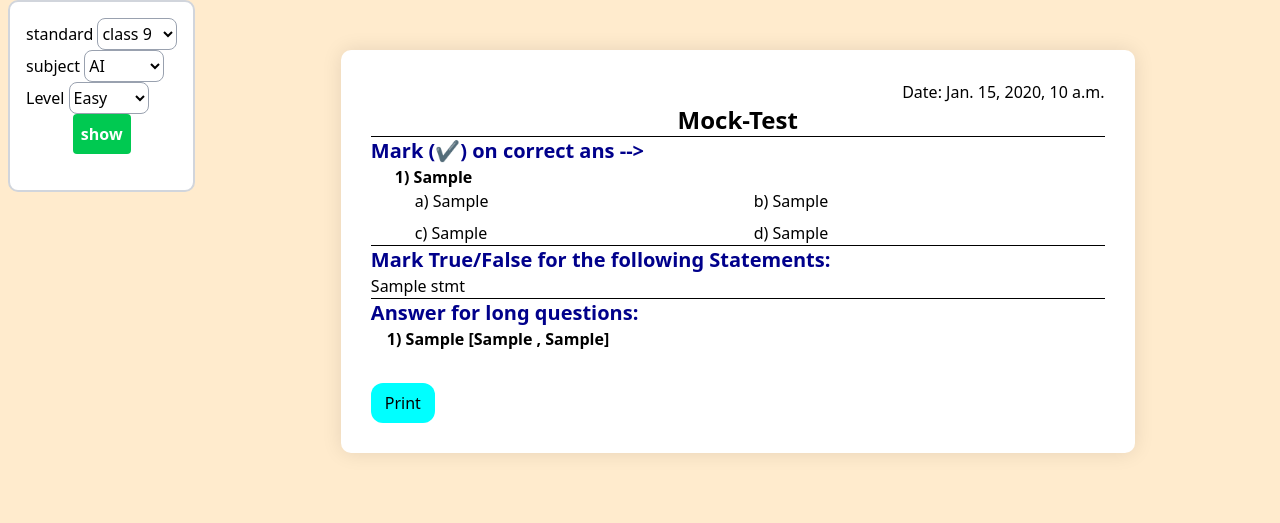
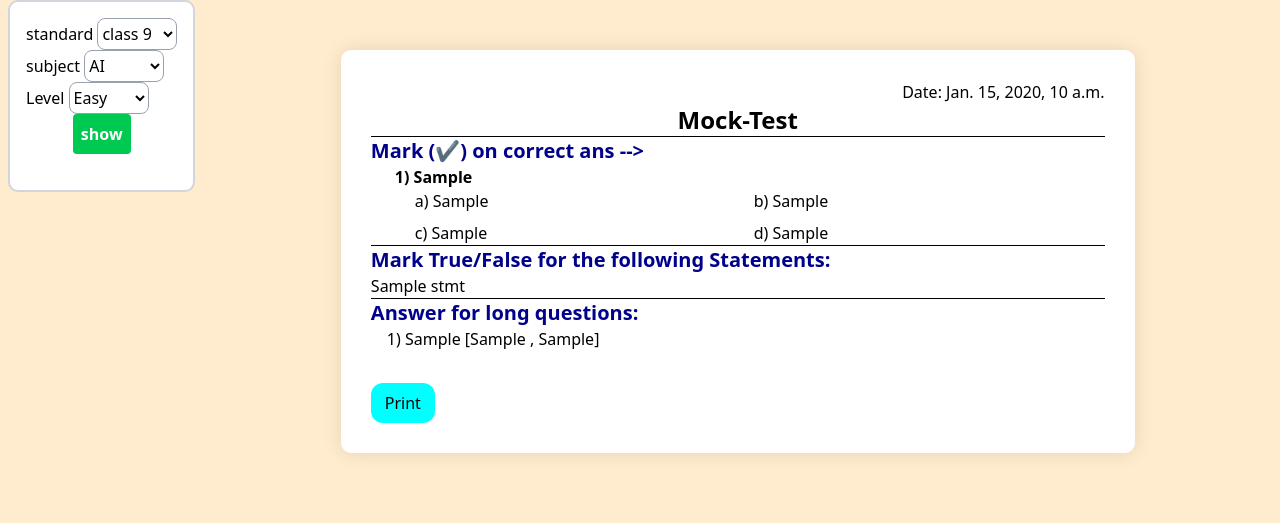
Before and after one commit to 22sayantan/education, a Django app: template Educational/templates/mockTest.html in a window 1280 px wide. Shown: the top 523 px of the page. Run offline with Django 3.2, Linux system fonts and the light colour scheme; the template is opened without the code that fills it: most values are stand-ins (such as "Sample title", 1, 10 or a date in 2020).

Commit message:
mock-test long ques font decoration change

```diff
--- a/Educational/templates/mockTest.html
+++ b/Educational/templates/mockTest.html
@@ -123,7 +123,7 @@
       <div>
         <h2 class="font-bold text-xl text-[darkblue]">Answer for long questions:</h2>
         {% for lq in longques %}
-        <p class="ml-4 font-bold">{{forloop.counter}}) {{lq.1}} [{{lq.2}} , {{ lq.3 }}]</p>
+        <p class="ml-4">{{forloop.counter}}) {{lq.1}} [{{lq.2}} , {{ lq.3 }}]</p>
         {% endfor %}
       </div>
 
```
